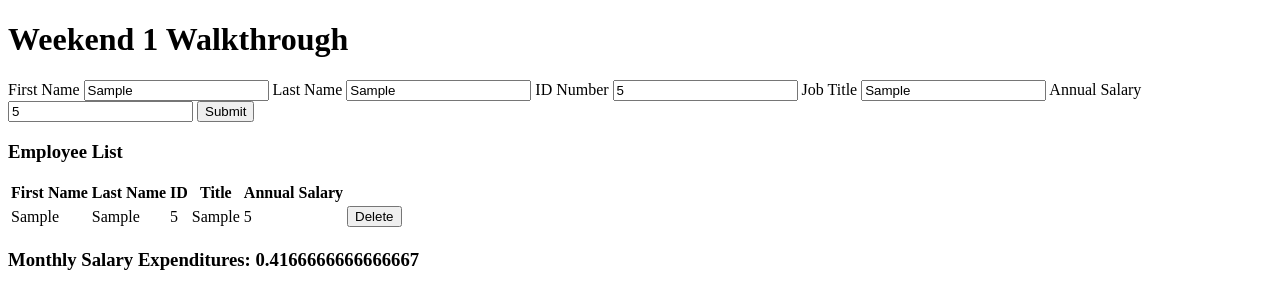
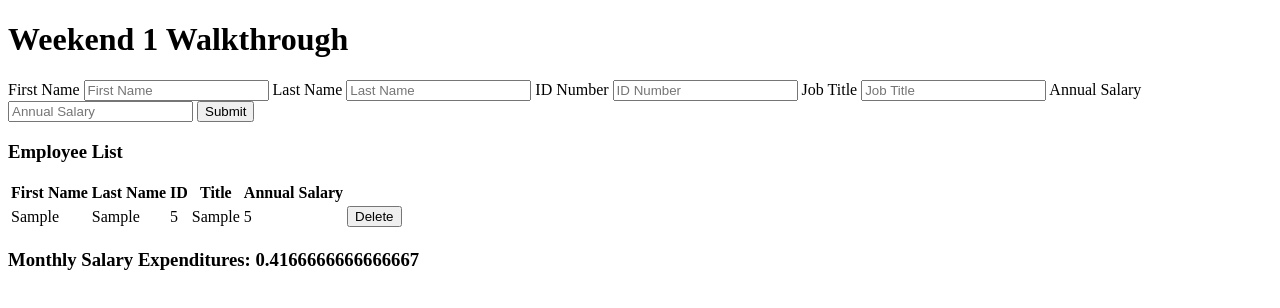
Before and after one commit to kikipogo/Weekend-1-Walkthrough, a plain HTML site: page index.html in a window 1280 px wide. Both pictures are taken after typing "Sample", "Sample", "5", "Sample", "5" into the empty fields and a click on the button "Submit". Drawn offline with Linux system fonts and the light colour scheme.

Commit message:
CP: Clearing form after submit

```diff
--- a/client.js
+++ b/client.js
@@ -1,13 +1,13 @@
-$(document).ready(function(){ //waits for DOM to completely load
-  $('#submitNewEmployee').on('click', function(){ //event listener on submitNewEmployee
-    // Declaring variables and retrieving values from input boxes
+$(document).ready(function(){ //Waits for DOM to completely load
+  $('#submitNewEmployee').on('click', function(){ //Event listener on submitNewEmployee
+    //Declaring variables and retrieving values from input boxes
     var firstName = $('#firstName').val();
     var lastName = $('#lastName').val();
     var idNumber = $('#idNumber').val();
     var jobTitle = $('#jobTitle').val();
     var annualSalary = $('#annualSalary').val();
 
-    //adds new employee row to the DOM
+    //Adds new employee row to the DOM
     $('#employeeTableBody').append(
       '<tr>' +
       '<td>' + firstName + '</td>' +
@@ -25,11 +25,12 @@ $(document).ready(function(){ //waits for DOM to completely load
     var totalMonthlyExpenses = parseFloat(previousMonthlyExpenses) + newEmployeeMonthlyExpenses;
     $('#monthlyExpenses').text(totalMonthlyExpenses);
 
+    //Clear out input boxes use .val for input
+    $('.employeeFormInput').val('');
   });
 
+  //Adding listener for clicking delete employee buttons
   $('#employeeTableBody').on('click', '.deleteEmployeeButton', function(){
-    console.log('Delete button was clicked!');
-    console.log($(this));
-    $(this).parent().parent().remove();
+    $(this).parent().parent().remove(); //Selecting the row that I want to delete
   });
 });
--- a/index.html
+++ b/index.html
@@ -10,15 +10,15 @@
   <h1>Weekend 1 Walkthrough</h1>
   <!-- New Employee Form -->
   <label for='firstName'>First Name</label>
-  <input type='text' name='firstName' placeholder='First Name' id='firstName'>
+  <input type='text' name='firstName' placeholder='First Name' id='firstName' class='employeeFormInput'>
   <label for='lastName'>Last Name</label>
-  <input type='text' name='lastName' placeholder='Last Name' id='lastName'>
+  <input type='text' name='lastName' placeholder='Last Name' id='lastName' class='employeeFormInput'>
   <label for='idNumber'>ID Number</label>
-  <input type='number' name='idNumber' placeholder='ID Number' id='idNumber'>
+  <input type='number' name='idNumber' placeholder='ID Number' id='idNumber' class='employeeFormInput'>
   <label for='jobTitle'>Job Title</label>
-  <input type='text' name='jobTitle' placeholder='Job Title' id='jobTitle'>
+  <input type='text' name='jobTitle' placeholder='Job Title' id='jobTitle' class='employeeFormInput'>
   <label for='annualSalary'>Annual Salary</label>
-  <input type='number' name='annualSalary' placeholder='Annual Salary' id='annualSalary'>
+  <input type='number' name='annualSalary' placeholder='Annual Salary' id='annualSalary' class='employeeFormInput'>
   <button type='button'id='submitNewEmployee'>Submit</button>
   <!-- Table of Employees -->
   <h3>Employee List</h3>
```
